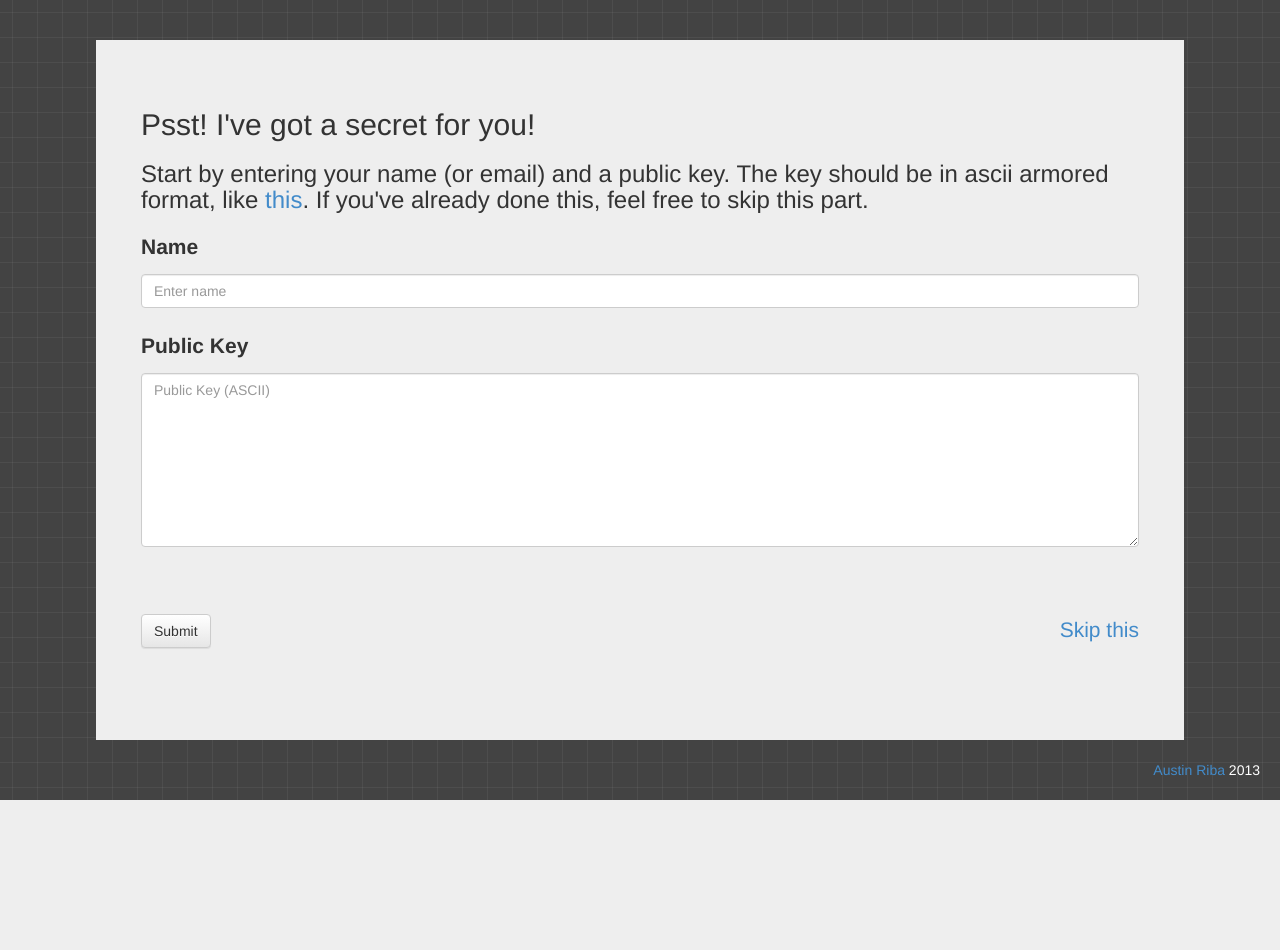
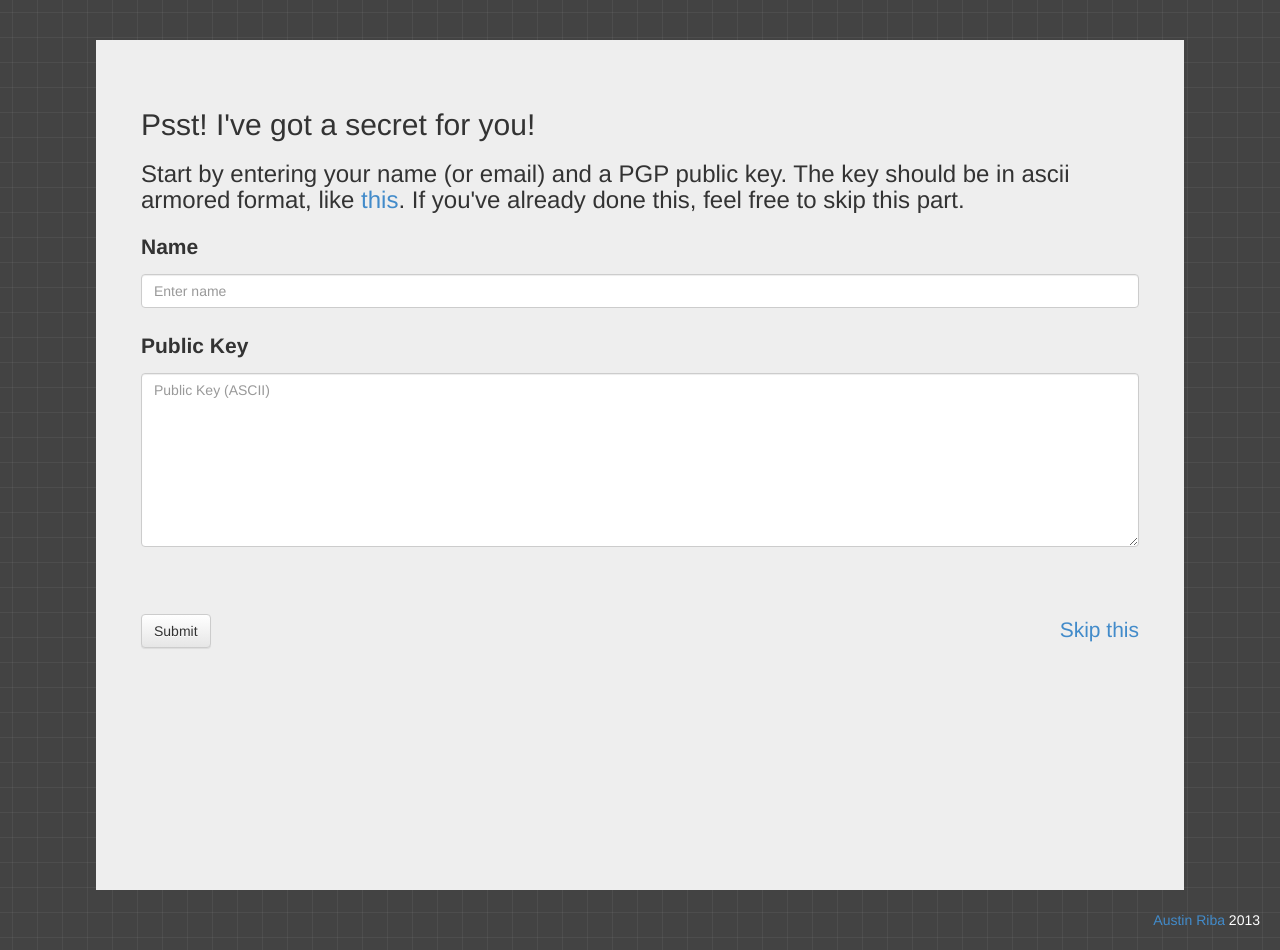
Before and after one commit to Fingel/shaftoe, a PHP site: page /example/index.html in a window 1280 px wide. Before the commit the page ends 800 px from the top, so only its background shows below. Run offline with PHP 8.4, Linux system fonts and the light colour scheme; some libraries are stand-ins or nearby versions.

Commit message:
update style for narrow view

```diff
--- a/example/css/main.css
+++ b/example/css/main.css
@@ -14,7 +14,7 @@ body{
 }
 
 .jumbotron{
-    height: 700px;
+    height: 850px;
     width: 85%;
     margin: auto;
 }
--- a/example/index.html
+++ b/example/index.html
@@ -24,7 +24,7 @@
       <!--FIRST FORM -->
        <form id="addkey" role="form">
        <h2>Psst! I've got a secret for you!</h2>
-       <h3>Start by entering your name (or email) and a public key. The key should be in ascii armored format, like <a href="http://www.pedaldrivenprogramming.com/wp-content/uploads/2009/11/pubkey1.txt">this</a>. If you've already done this, feel free to skip this part.</h3>
+       <h3>Start by entering your name (or email) and a PGP public key. The key should be in ascii armored format, like <a href="http://www.pedaldrivenprogramming.com/wp-content/uploads/2009/11/pubkey1.txt">this</a>. If you've already done this, feel free to skip this part.</h3>
           <div class="form-group">
             <label for="email">Name</label>
             <input type="email" class="form-control" id="email" placeholder="Enter name" required>
```
Also changed, not shown: README.md.
